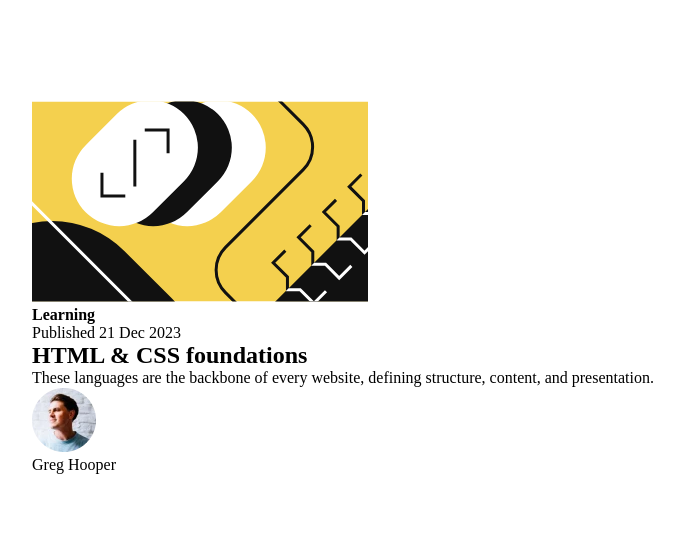
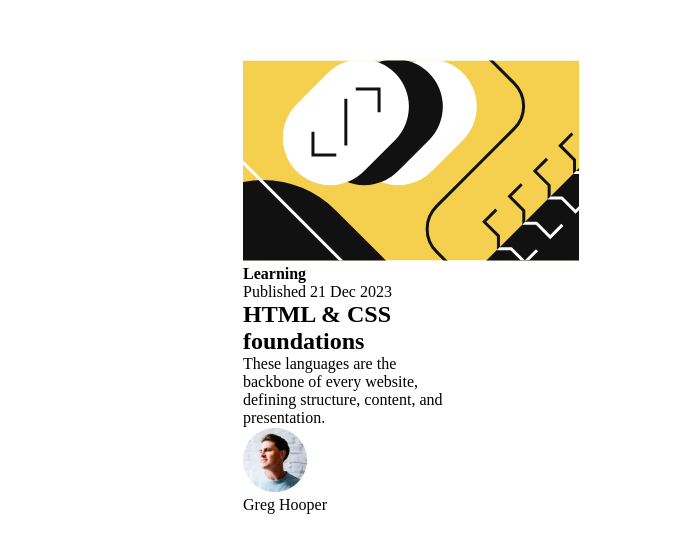
Before and after one commit to Tomas1211/Blog-preview-card, a plain HTML site: page index.html in a window 1280 px wide. Shown: the part 113-666 px from the top of the page, without its empty margins (297-981 px from the left). Drawn offline with Linux system fonts and the light colour scheme.

Commit message:
Setting width and background of the blog preview card

```diff
--- a/css/style.css
+++ b/css/style.css
@@ -14,3 +14,8 @@ body {
   align-items: center;
   height: 100%;
 }
+
+.blog-preview-card {
+  width: 200px;
+  background-color: hsl(0, 0%, 100%);
+}
```
